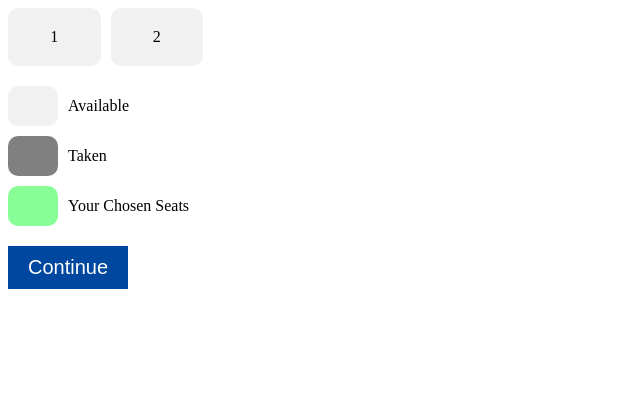
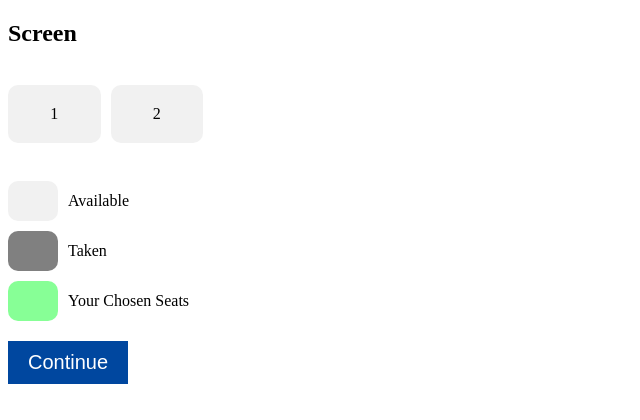
Before and after one commit to gopinathsjsu/team-project-team6-1, a Flask app: template templates/seatselection.html in a window 1280 px wide. Shown: the top 420 px of the page, without its empty margins (0-640 px from the left). Run offline with Flask 3, Linux system fonts and the light colour scheme; the template is opened without the code that fills it, so the values that code supplies are empty; parts of the project's set-up code (start-up, migrations or seed data) failed here and were passed over; some libraries are stand-ins or nearby versions.

Commit message:
Update seatselection.html

```diff
--- a/templates/seatselection.html
+++ b/templates/seatselection.html
@@ -7,8 +7,13 @@
     <script src="{{ url_for('static', filename='js/seatselection.js')}}"></script>
 </head>
 <body>
+    <div id="screen">
+        <h2>Screen</h2>
+    </div>
+    <br>
     <div id="layout"></div>
-
+    <div id="selected-seats-message"></div>
+    <br>
     <div id="seats">
         <div class="seat"></div> <div class="txt">Available</div>
         <div class="seat taken"></div> <div class="txt">Taken</div>
```
